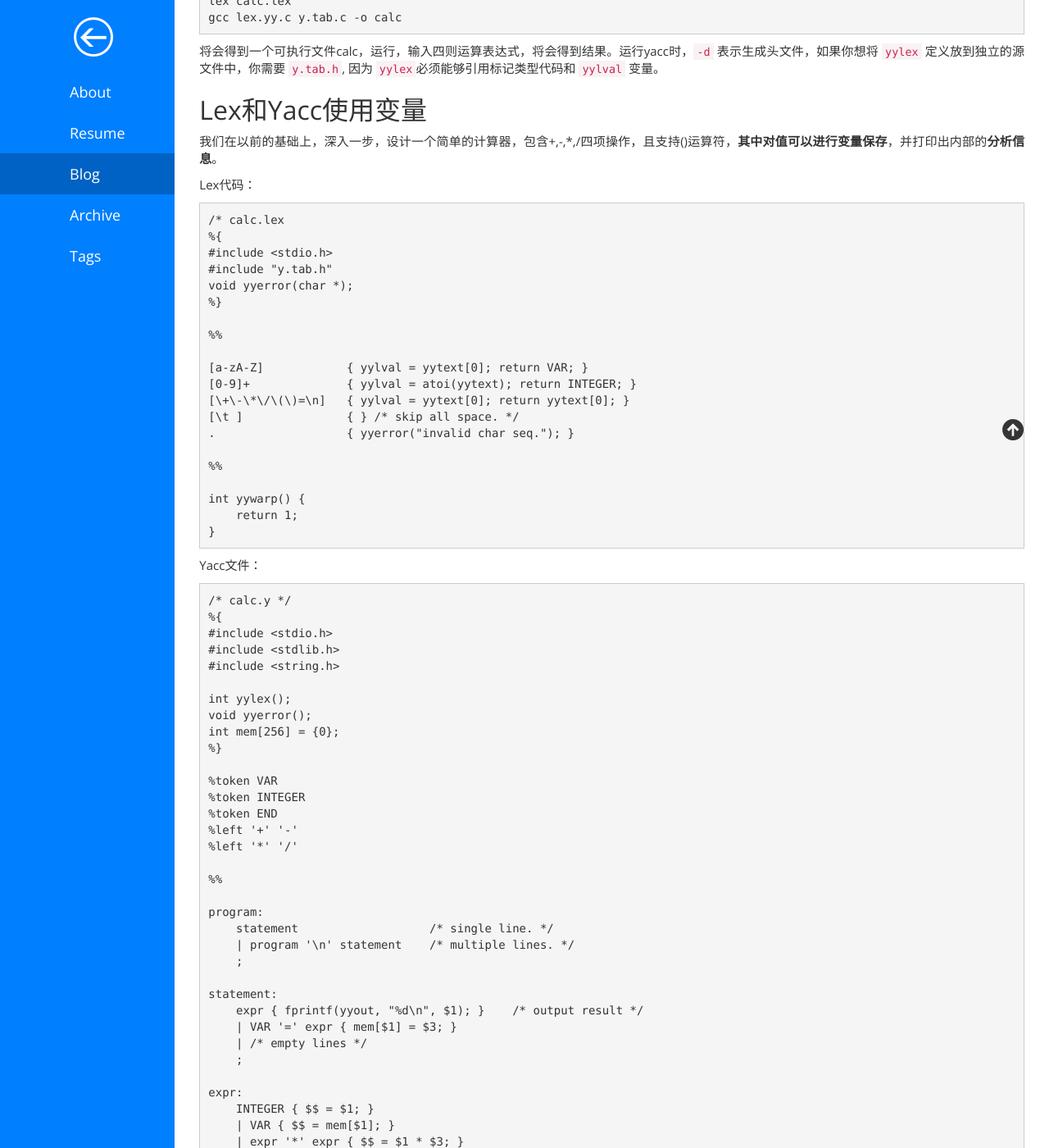
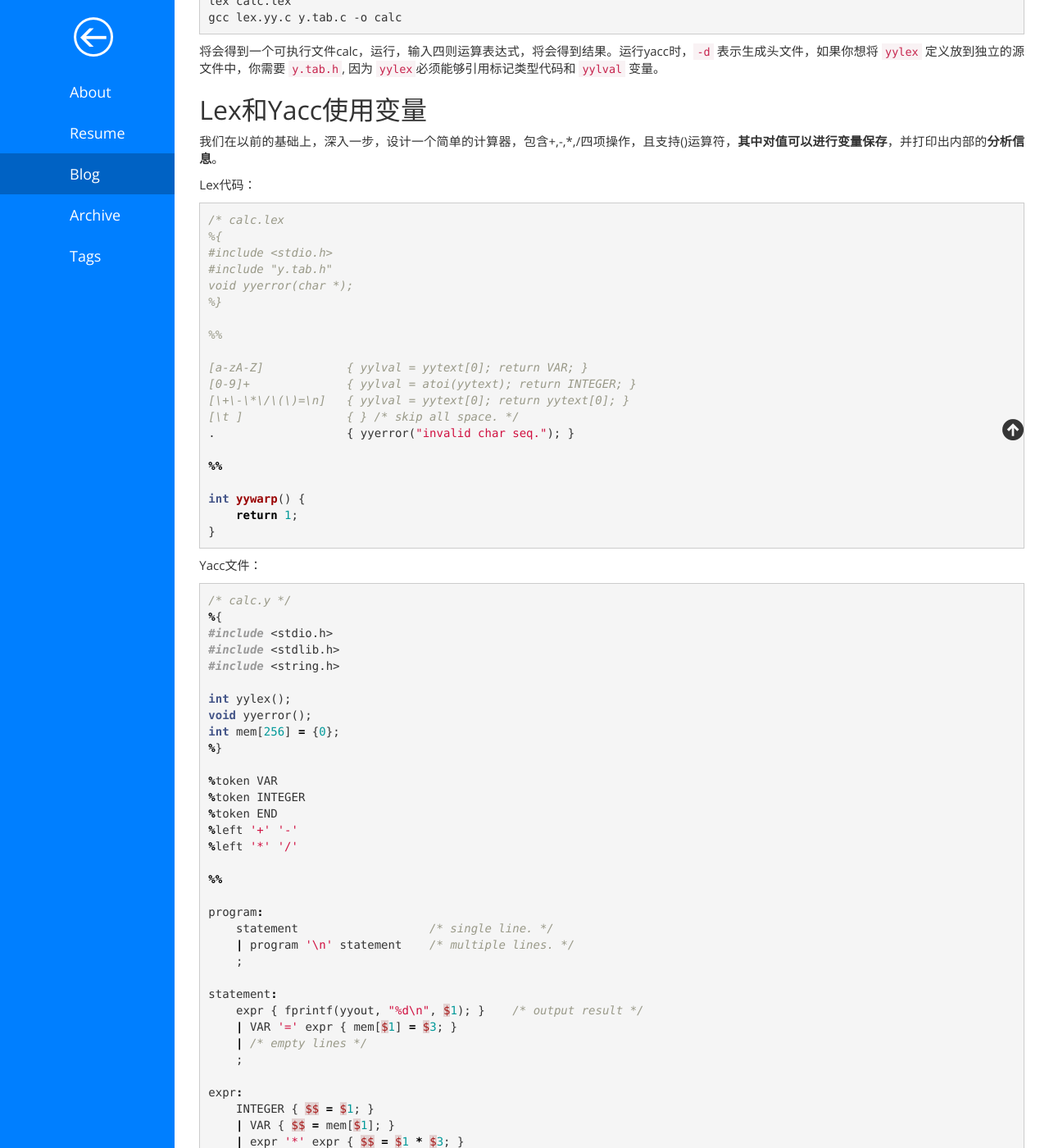
Before and after one commit to sighingnow/sighingnow.github.io, a Jekyll site: the page built from _posts/compiler/2015-07-13-lex_yacc.md, in a window 1280 px wide and 1400 px high, scrolled down 6060 px. Shown: the whole window at 82% size. Built offline with Jekyll 4.4.1, drawn with Linux system fonts in a browser that asks for light colours; Markdown is read by kramdown in place of the engine named in the settings; comment, search, counter and statistics services are not loaded; some of the changed text lies outside the part shown.

Commit message:
modify highlight spec of lex and yacc code.

````diff
--- a/_posts/compiler/2015-07-13-lex_yacc.md
+++ b/_posts/compiler/2015-07-13-lex_yacc.md
@@ -71,7 +71,7 @@ Lex 编程可以分为三步：
 
 例如，对于一下的Lex代码：
 
-```lex
+```c
 %{
 #include <stdio.h>
 
@@ -99,7 +99,7 @@ int k = 0;
 
 Lex中，一般声明为如下形式：
 
-```lex
+```c
 %{
 int wordCount = 0;
 %}
@@ -120,7 +120,7 @@ words {chars}+
 
 Lex程序的最后一段一般为C代码，为如下形式：
 
-```lex
+```c
 void main()
 {
     yylex(); /* start the analysis*/
@@ -165,7 +165,7 @@ Lex内部预定义宏:
 
 一个简单的Lex的例子：
 
-```lex
+```c
 %{
 #include <stdio.h>
 %}
@@ -207,7 +207,7 @@ Yacc程序
 
 一个Yacc程序示例：
 
-```yacc
+```c
 %{
 typedef char* string;
 #define YYSTYPE string
@@ -246,7 +246,7 @@ Lex与Yacc配合
 
 Lex代码的内容：
 
-```lex
+```c
 /* calc.lex *
 %{
 #include <stdio.h>
@@ -268,7 +268,7 @@ int yywarp() { return 1; }
 
 Yacc代码的内容：
 
-```yacc
+```c
 /* calc.y */
 %{
 #include <stdio.h>
@@ -332,7 +332,7 @@ Lex和Yacc使用变量
 
 Lex代码：
 
-```lex
+```c
 /* calc.lex
 %{
 #include <stdio.h>
@@ -357,7 +357,7 @@ int yywarp() {
 
 Yacc文件：
 
-```yacc
+```c
 /* calc.y */
 %{
 #include <stdio.h>
````
